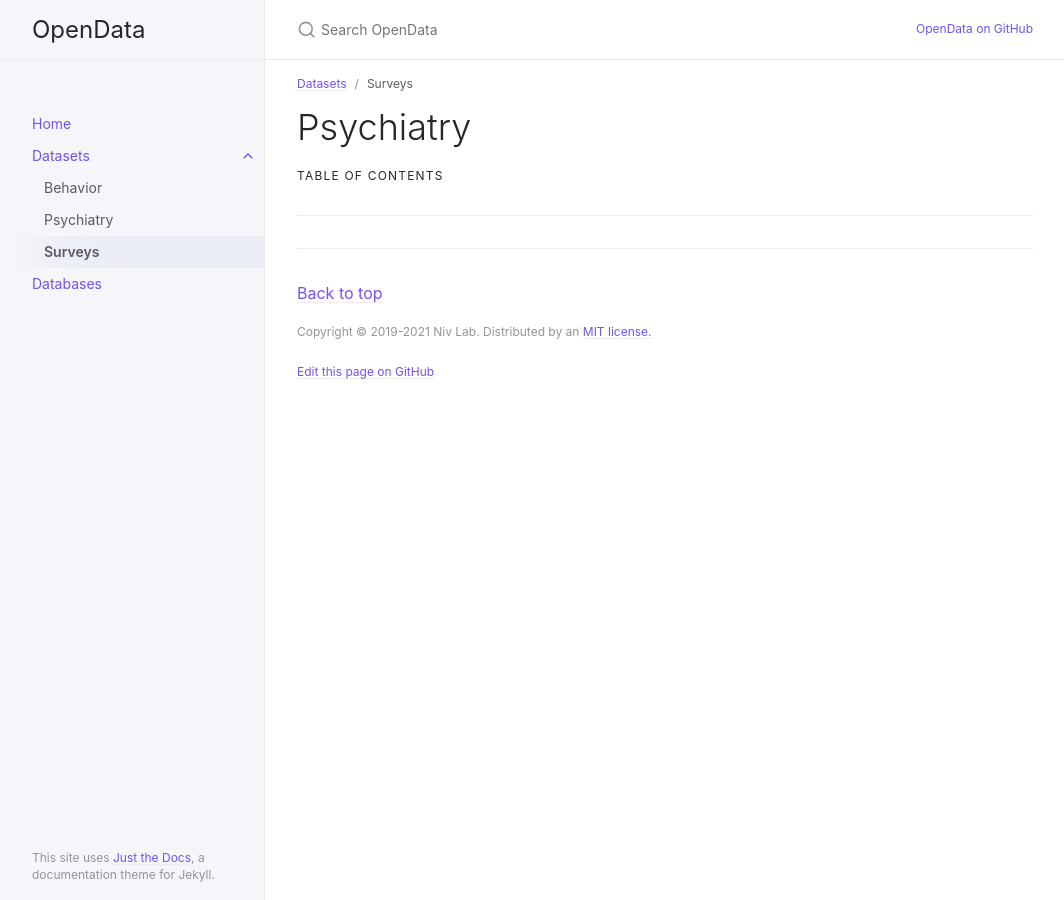
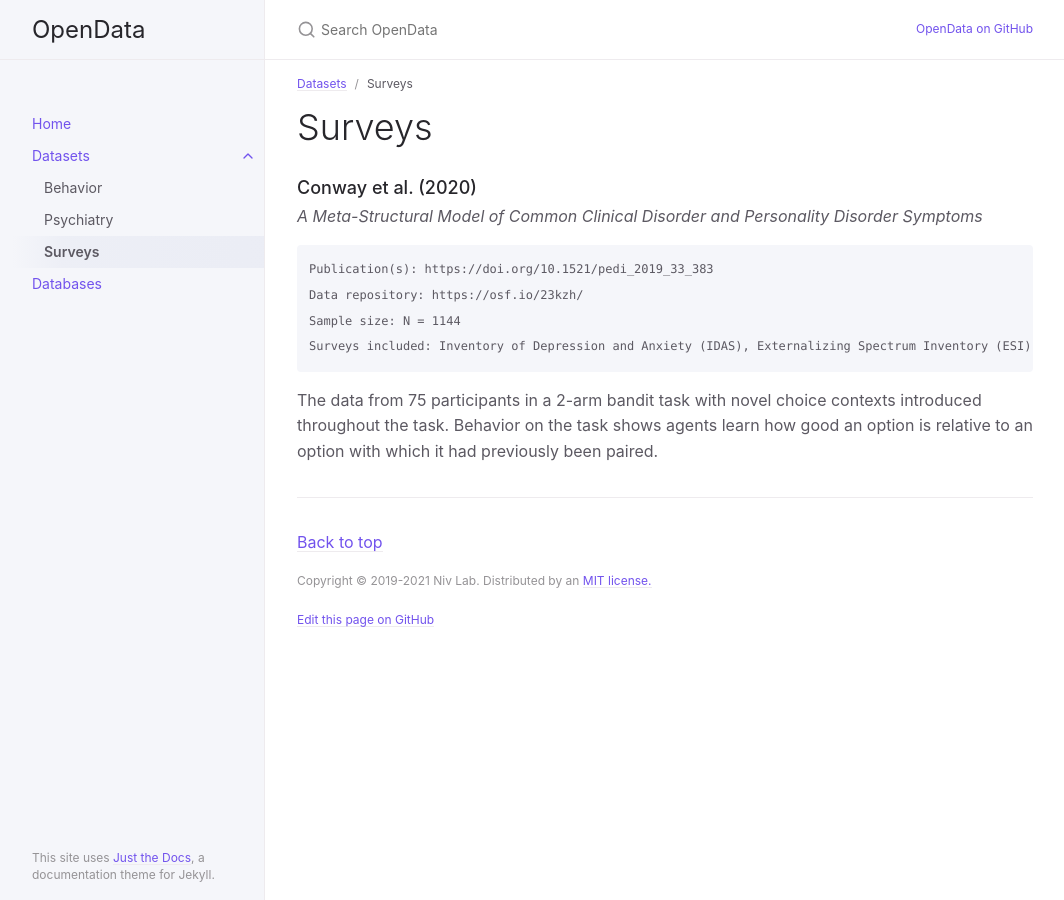
Before and after one commit to nivlab/opendata, a Jekyll site: the page built from docs/datasets/surveys.md, in a window 1280 px wide. Shown: the whole page, without its empty margins (107-1171 px from the left). Built offline with Jekyll 4.4.1, drawn with Linux system fonts in a browser that asks for light colours.

Commit message:
Update surveys.md

````diff
--- a/docs/datasets/surveys.md
+++ b/docs/datasets/surveys.md
@@ -5,13 +5,17 @@ parent: Datasets
 nav_order: 3
 ---
 
-# Psychiatry
+# Surveys
 {: .no_toc }
 
-## Table of contents
-{: .no_toc .text-delta }
+### Conway et al. (2020)
+{: .no_toc }
+*A Meta-Structural Model of Common Clinical Disorder and Personality Disorder Symptoms*
+```
+Publication(s): https://doi.org/10.1521/pedi_2019_33_383
+Data repository: https://osf.io/23kzh/
+Sample size: N = 1144
+Surveys included: Inventory of Depression and Anxiety (IDAS), Externalizing Spectrum Inventory (ESI), Personality Inventory for DSM-5 (PID-5)
+```
 
-1. TOC
-{:toc}
-
----
+The data from 75 participants in a 2-arm bandit task with novel choice contexts introduced throughout the task. Behavior on the task shows agents learn how good an option is relative to an option with which it had previously been paired.
````
